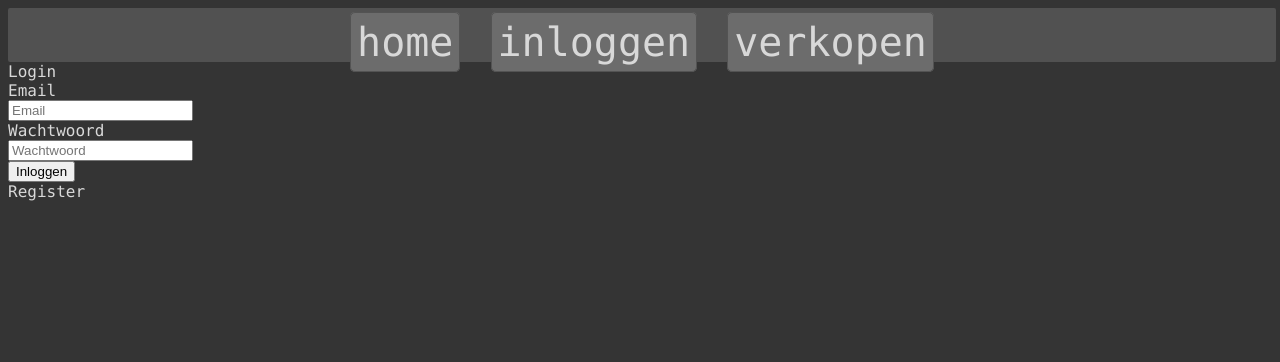
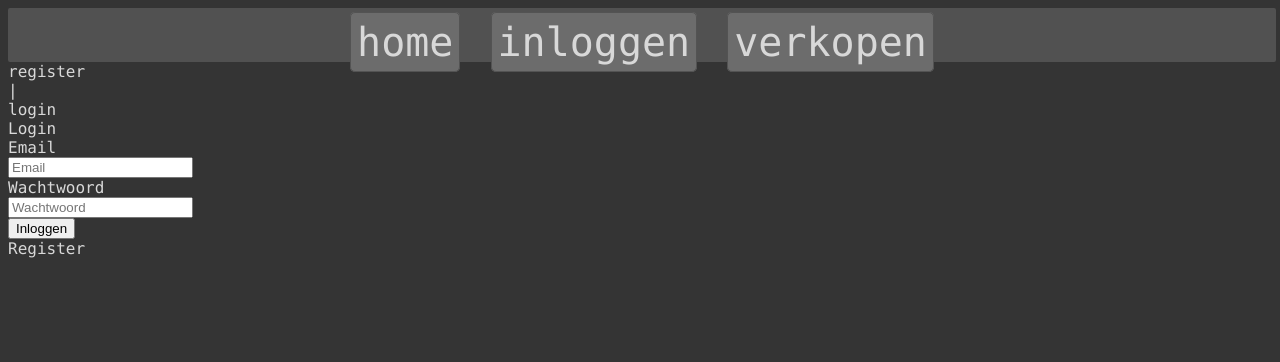
Before and after one commit to NotGatoz/Mvidia, a PHP site: page /login.php in a window 1280 px wide. Shown: the top 362 px of the page. Run offline with PHP 8.4, Linux system fonts and the light colour scheme.

Commit message:
login en logout

```diff
--- a/php/header.php
+++ b/php/header.php
@@ -1,6 +1,34 @@
+<?php if(session_status() !== PHP_SESSION_ACTIVE) session_start(); ?>
 <div class="header">
     <a href="../php/index.php" class="button">home</a>
     <a href="../php/login.php" class="button">inloggen</a>
     <a href="../php/gameupload.php" class="button">verkopen</a>
 </div>
 <link rel=stylesheet href=../css/index.css>
+<?php
+
+    if (isset($_SESSION['loggedIn']) && $_SESSION["loggedIn"]== true) {
+    ?>
+        <div class="user">
+
+        <a class="name-header">
+            <?php
+                echo $_SESSION['Voornaam'];
+            ?>
+        </a>
+        <div class="seperator">|</div>
+        <a href="logout.php" class="login-button-header">
+          logout
+        </a>
+
+        </div>
+    <?php } else { ?>
+        <div class="user">
+        <a href="registratie.php" class="login-button-header">
+            register
+        </a>
+        <div class="seperator">|</div>
+        <a href="login.php" class="login-button-header">
+            login
+        </a>
+    <?php } ?>
--- a/php/login.php
+++ b/php/login.php
@@ -1,3 +1,4 @@
+<?php if(session_status() !== PHP_SESSION_ACTIVE) session_start(); ?>
 <?php
     if ($_SERVER["REQUEST_METHOD"] == "POST") {
         include 'connect.php';
@@ -11,6 +12,7 @@
         if ($row['Email'] == $Email && $row['Wachtwoord'] == $Wachtwoord) {
             $_SESSION['loggedIn'] = true;
             $_SESSION['email'] = $row['Email'];
+            $_SESSION['Voornaam'] = $row['Voornaam'];
             header("location: index.php");
         }
     }
@@ -39,11 +41,6 @@
     </body>
 </html>
 
-
-
-
-
-
 <div class="footer">
 </div>
 </div>
--- /dev/null
+++ b/php/logout.php
@@ -0,0 +1,5 @@
+<?php
+    session_start();
+    session_destroy();
+    header("location: index.php");
+?>
```
